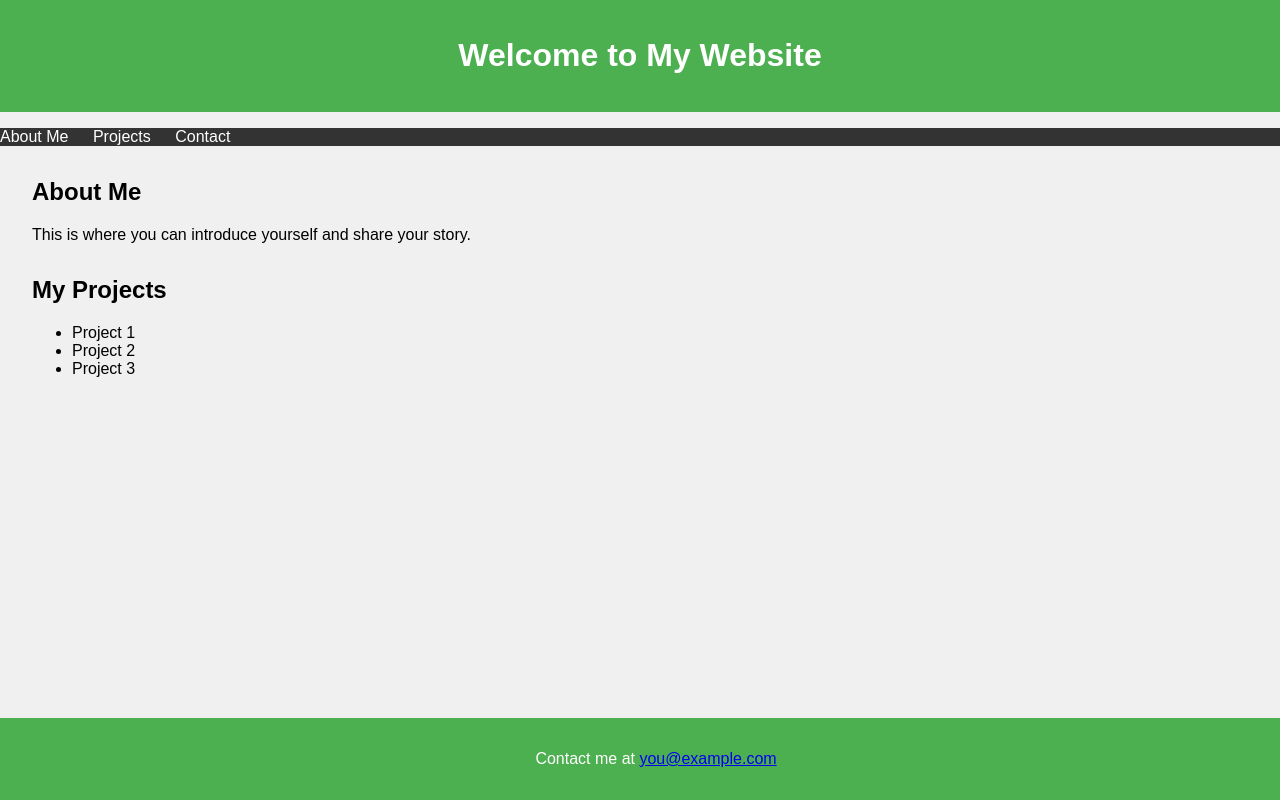
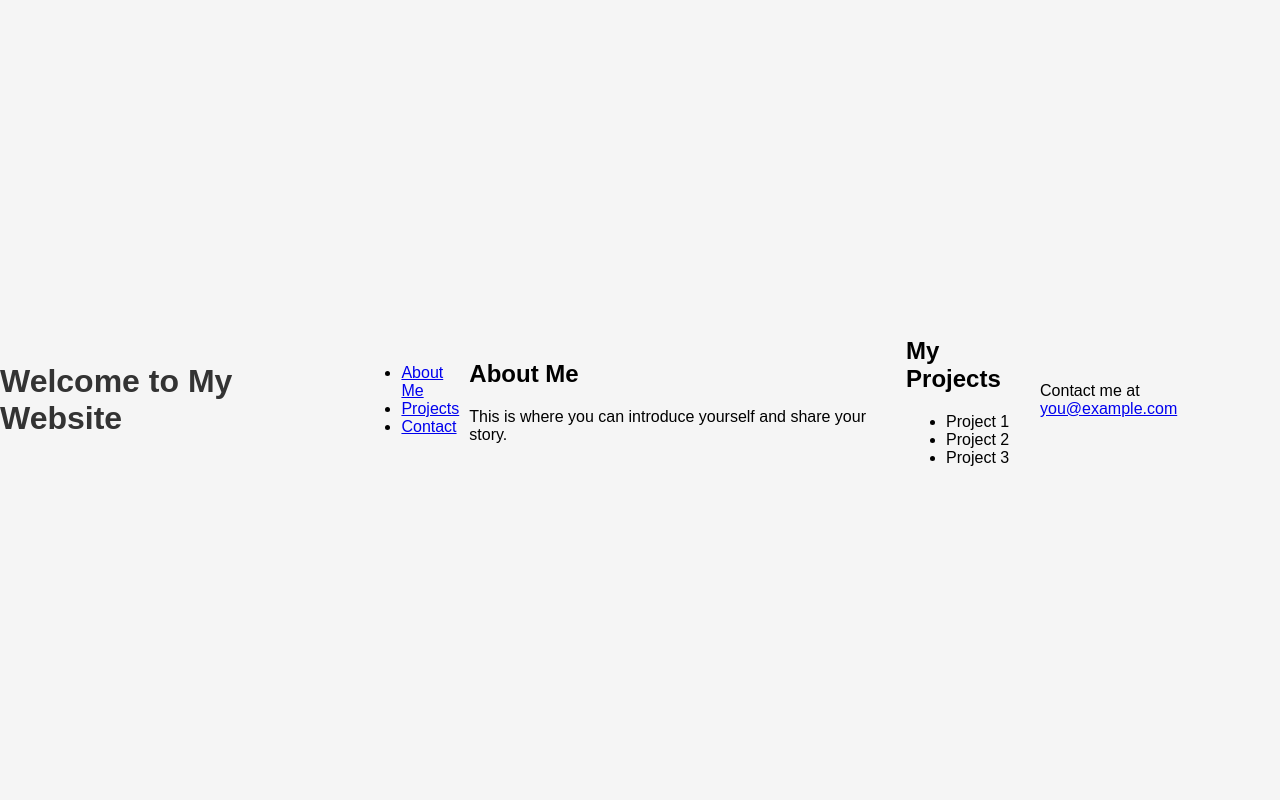
Before and after one commit to thenoizee/thefirstwebsite, a plain HTML site: page index.html in a window 1280 px wide. Drawn offline with Linux system fonts and the light colour scheme.

Commit message:
Update styles.css

```diff
--- a/styles.css
+++ b/styles.css
@@ -1,43 +1,30 @@
 body {
-    font-family: Arial, sans-serif;
-    background-color: #f0f0f0;
+    font-family: 'Arial', sans-serif;
+    display: flex;
+    justify-content: center;
+    align-items: center;
+    height: 100vh;
+    background-color: #f5f5f5;
     margin: 0;
-    padding: 0;
 }
 
-header {
-    background-color: #4CAF50;
-    color: white;
-    padding: 1rem;
+.container {
     text-align: center;
+    background: white;
+    padding: 2rem;
+    border-radius: 10px;
+    box-shadow: 0px 4px 20px rgba(0, 0, 0, 0.1);
 }
 
-nav ul {
-    list-style-type: none;
-    padding: 0;
-    background-color: #333;
+h1 {
+    color: #333;
 }
 
-nav ul li {
-    display: inline;
-    margin-right: 20px;
+#status {
+    margin: 20px 0;
 }
 
-nav ul li a {
-    color: white;
-    text-decoration: none;
+#data p {
+    font-size: 1.2rem;
+    color: #555;
 }
-
-section {
-    margin: 2rem;
-}
-
-footer {
-    text-align: center;
-    padding: 1rem;
-    background-color: #4CAF50;
-    color: white;
-    position: fixed;
-    bottom: 0;
-    width: 100%;
-}
```
